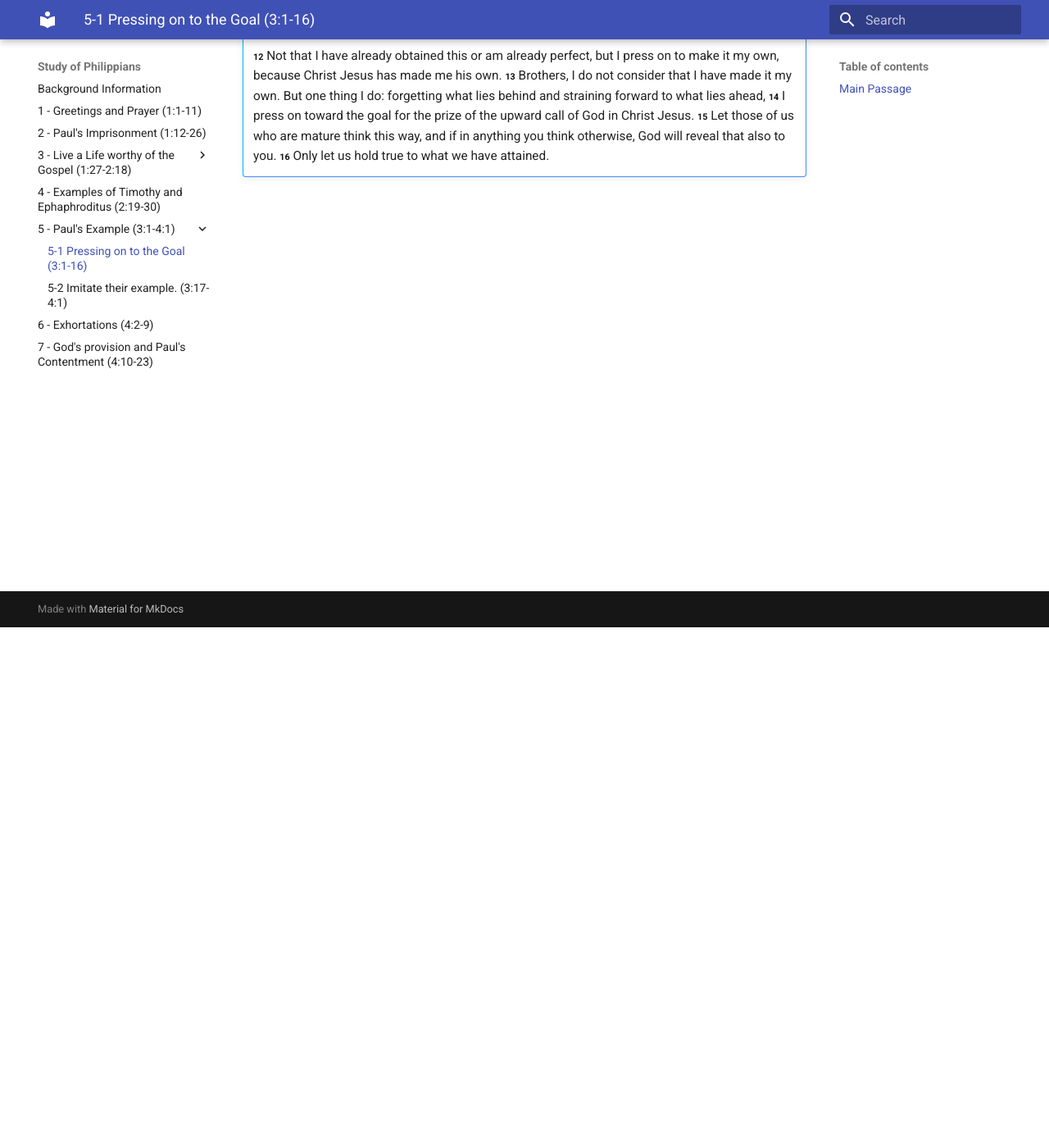
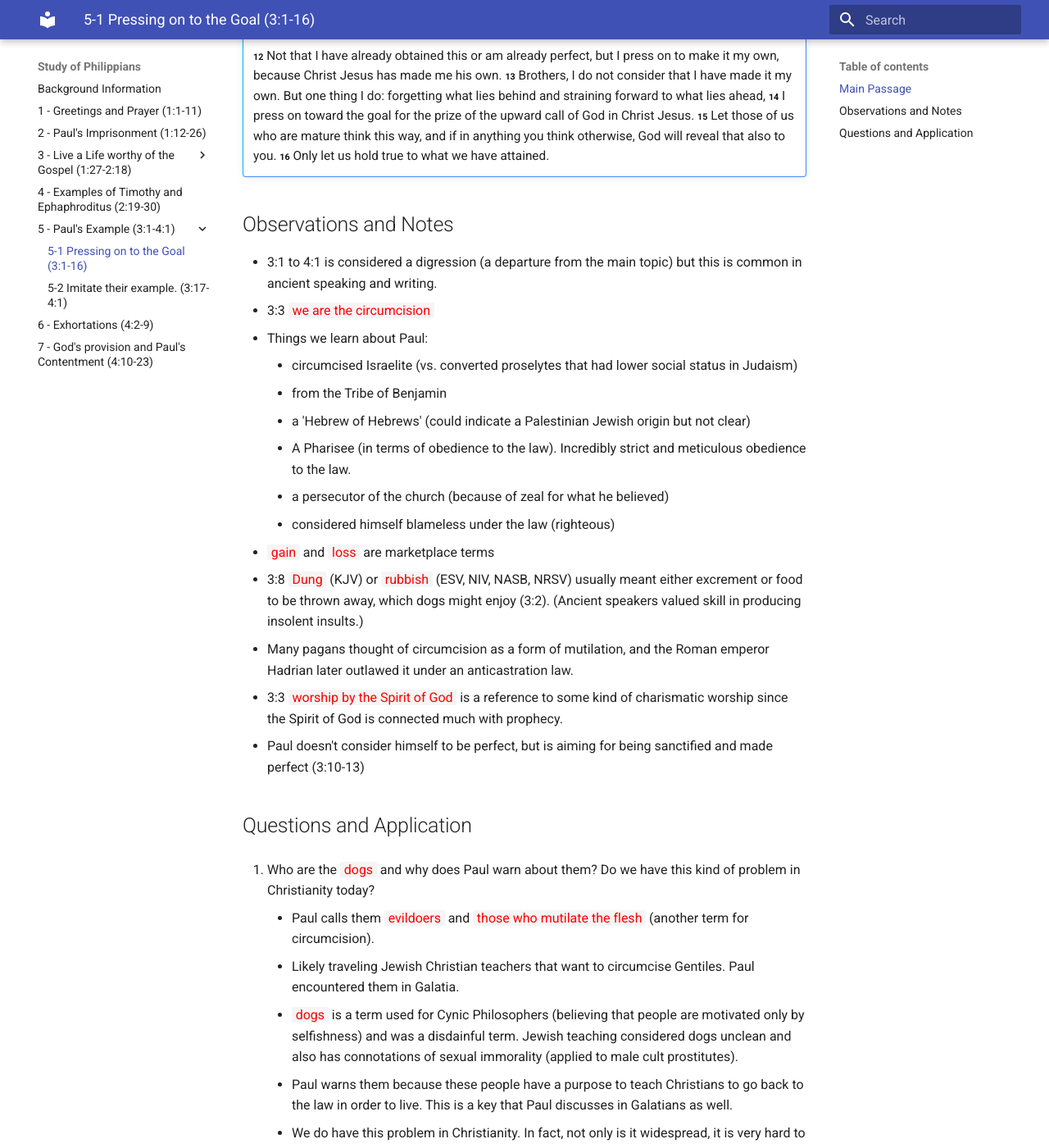
Before and after one commit to 1dancook/philippians-study, an MkDocs documentation site: the page built from docs/05-01-press-goal.md, in a window 1280 px wide and 1400 px high, scrolled down 635 px. Shown: the whole window at 82% size. Built offline with MkDocs 1.6.1 and Material for MkDocs 9.7.7, drawn with Linux system fonts in a browser that asks for light colours; some of the changed text lies outside the part shown.

Commit message:
05-01 initially done

```diff
--- a/docs/05-01-press-goal.md
+++ b/docs/05-01-press-goal.md
@@ -8,3 +8,58 @@
     **2** Look out for the dogs, look out for the evildoers, look out for those who mutilate the flesh. **3** For we are the circumcision, who worship by the Spirit of God and glory in Christ Jesus and put no confidence in the flesh— **4** though I myself have reason for confidence in the flesh also. If anyone else thinks he has reason for confidence in the flesh, I have more: **5** circumcised on the eighth day, of the people of Israel, of the tribe of Benjamin, a Hebrew of Hebrews; as to the law, a Pharisee; **6** as to zeal, a persecutor of the church; as to righteousness under the law, blameless. **7** But whatever gain I had, I counted as loss for the sake of Christ. **8** Indeed, I count everything as loss because of the surpassing worth of knowing Christ Jesus my Lord. For his sake I have suffered the loss of all things and count them as rubbish, in order that I may gain Christ **9** and be found in him, not having a righteousness of my own that comes from the law, but that which comes through faith in Christ, the righteousness from God that depends on faith— **10** that I may know him and the power of his resurrection, and may share his sufferings, becoming like him in his death, **11** that by any means possible I may attain the resurrection from the dead.
 
     **12** Not that I have already obtained this or am already perfect, but I press on to make it my own, because Christ Jesus has made me his own. **13** Brothers, I do not consider that I have made it my own. But one thing I do: forgetting what lies behind and straining forward to what lies ahead, **14** I press on toward the goal for the prize of the upward call of God in Christ Jesus. **15** Let those of us who are mature think this way, and if in anything you think otherwise, God will reveal that also to you. **16** Only let us hold true to what we have attained.
+
+
+
+
+## Observations and Notes
+- 3:1 to 4:1 is considered a digression (a departure from the main topic) but this is common in ancient speaking and writing.
+- 3:3 `we are the circumcision`
+- Things we learn about Paul:
+    - circumcised Israelite (vs. converted proselytes that had lower social status in Judaism)
+    - from the Tribe of Benjamin
+    - a 'Hebrew of Hebrews' (could indicate a Palestinian Jewish origin but not clear)
+    - A Pharisee (in terms of obedience to the law). Incredibly strict and meticulous obedience to the law.
+    - a persecutor of the church (because of zeal for what he believed)
+    - considered himself blameless under the law (righteous)
+- `gain` and `loss` are marketplace terms
+- 3:8 `Dung` (KJV) or `rubbish` (ESV, NIV, NASB, NRSV) usually meant either excrement or food to be thrown away, which dogs might enjoy (3:2). (Ancient speakers valued skill in producing insolent insults.)
+- Many pagans thought of circumcision as a form of mutilation, and the Roman emperor Hadrian later outlawed it under an anticastration law.
+- 3:3 `worship by the Spirit of God` is a reference to some kind of charismatic worship since the Spirit of God is connected much with prophecy.
+- Paul doesn't consider himself to be perfect, but is aiming for being sanctified and made perfect (3:10-13)
+
+## Questions and Application
+
+1. Who are the `dogs` and why does Paul warn about them? Do we have this kind of problem in Christianity today?
+    - Paul calls them `evildoers` and `those who mutilate the flesh` (another term for circumcision).
+    - Likely traveling Jewish Christian teachers that want to circumcise Gentiles. Paul encountered them in Galatia.
+    - `dogs` is a term used for Cynic Philosophers (believing that people are motivated only by selfishness) and was a disdainful term. Jewish teaching considered dogs unclean and also has connotations of sexual immorality (applied to male cult prostitutes).
+    - Paul warns them because these people have a purpose to teach Christians to go back to the law in order to live. This is a key that Paul discusses in Galatians as well.
+    - We do have this problem in Christianity. In fact, not only is it widespread, it is very hard to discern at times that it is there.
+
+2. This passage speaks about putting confidence in the flesh. What does that mean and why would someone do that?
+    - Putting confidence in the flesh is basically a persons own religious effort to attain good standing with God and perhaps try to know him.
+
+3. Paul has legitimate reasons to be confident in the flesh, but why does he consider his `gain` in the flesh as `loss`, and `rubbish`?
+    - one reason, his opponents (the dogs) would have confident in these things. Paul completely refutes their claims by showing that even though he is better than they are in these respects, it is garbage.
+    - what is in the flesh has is of no gain when following Christ.
+    - he wants to know Jesus
+
+4. What constitutes knowing Jesus? What is Paul really going after?
+    - 3:8 to gain Christ (with marketplace terms, to be rich with Christ)
+    - 3:9 to be found in him
+    - 3:9 not have a righteousness that comes from law (something produced of the flesh, verses given by God)
+    - 3:9 have righteousness from God that comes through faith in Christ
+    - 3:10 to know him
+    - 3:10 to know the power of his resurrection (Christ's new life in the power of the Spirit for right now)
+    - 3:10 to share in his suffering (Paul connects knowing Christ with sharing his sufferings and glory)
+    - 3:10 to become like Jesus in his death
+    - 3:11 attain the resurrection from the dead
+    - 3:12 the prize of the upward call of God in Christ Jesus
+
+5. What kind of confidence do you have in the flesh? What kind of gain do you think you have in the flesh? Why is this a problem according to this passage?
+    - Maybe you grew up in a Christian home
+    - Maybe you have read the Bible 10x more than your friends
+    - Maybe you went to Bible School
+    - Maybe you have never drank alcohol
+    - Maybe you're a 'very good person'
```
